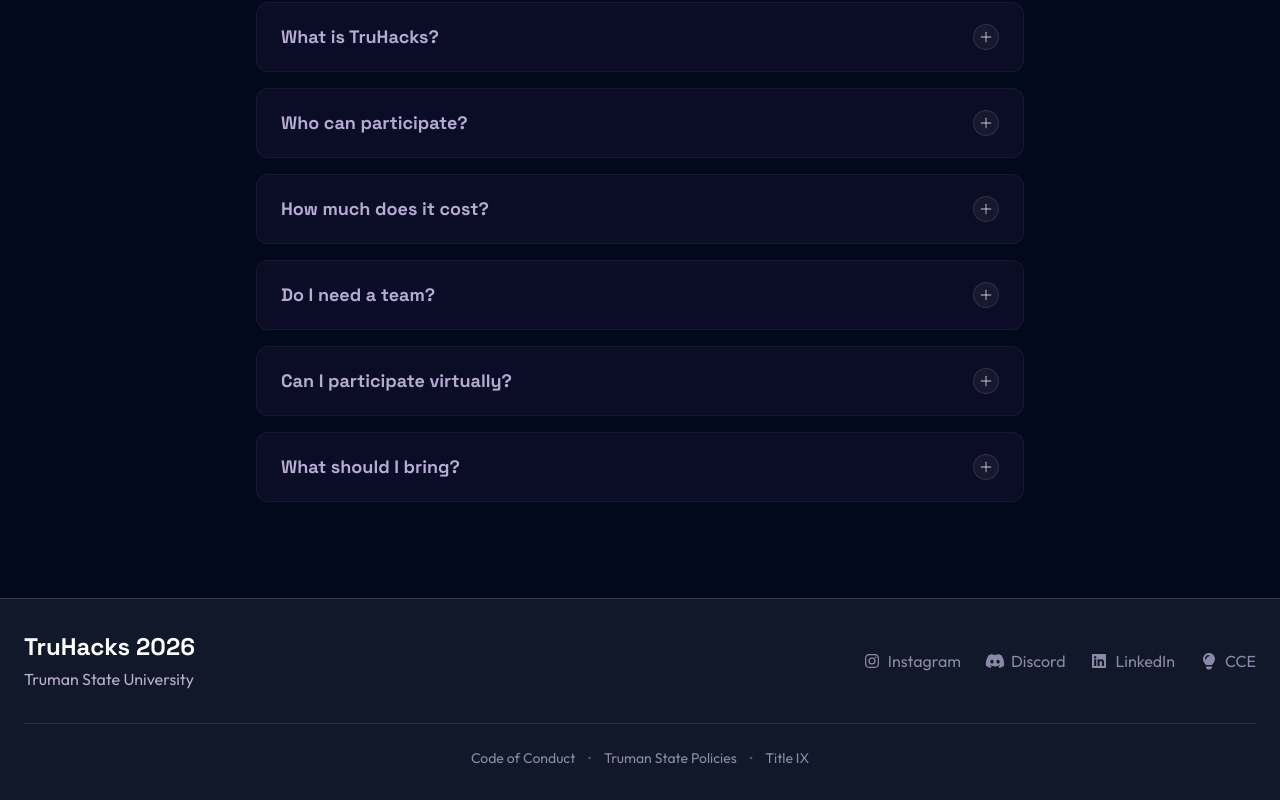
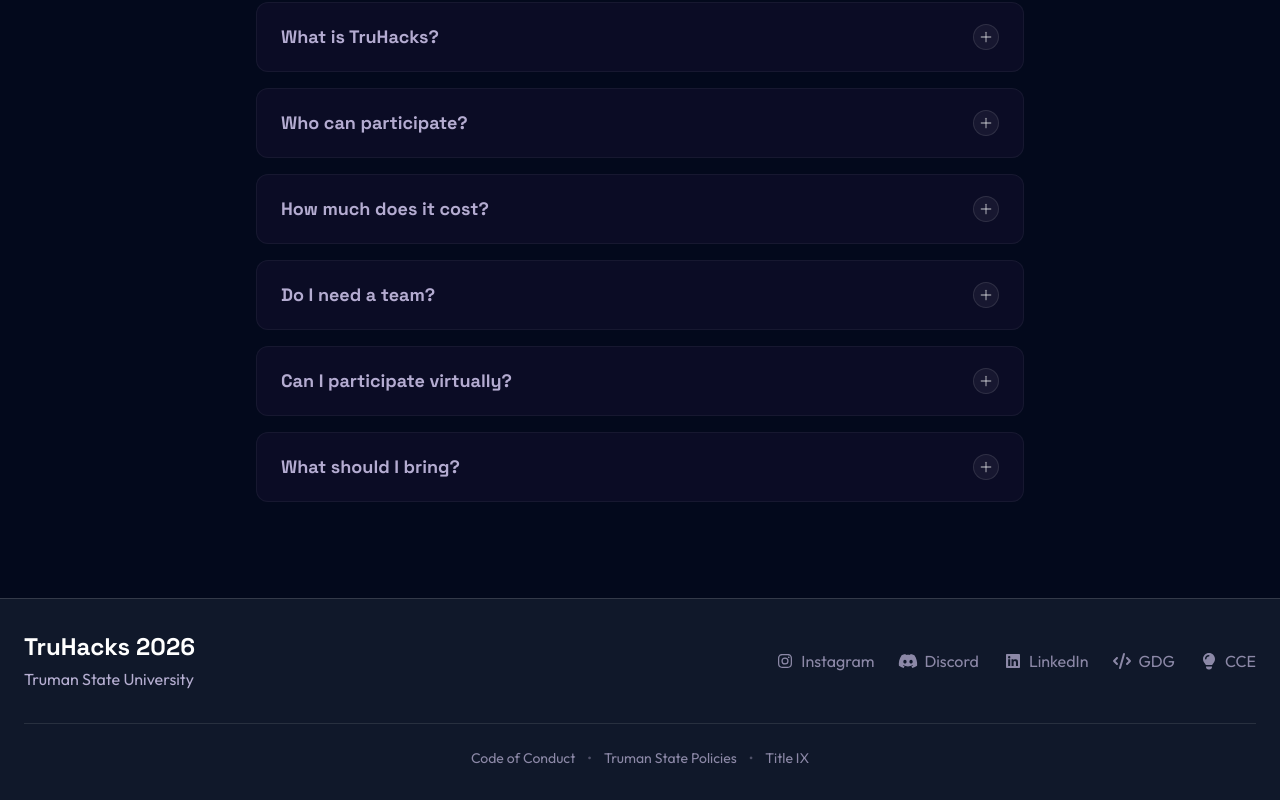
Before and after one commit to baohuy1303/truhacks2026, a React (Vite) app in the folder frontend/: page / in a window 1280 px wide. Shown: the part 4068-4868 px from the top of the page. Built offline with nearby package versions, Linux system fonts and the light colour scheme.

Commit message:
new links

```diff
--- a/frontend/src/MainPage.jsx
+++ b/frontend/src/MainPage.jsx
@@ -767,7 +767,7 @@
 const faqs = [
     {
     question: "What is TruHacks?",
-    answer: "TruHacks is an annual 36-hour hackathon at Truman State University conducted by GDG & CCE. This event promotes innovation and entrepreneurship on campus. "
+    answer: "TruHacks is an annual 48-hour hackathon at Truman State University conducted by GDG & CCE. This event promotes innovation and entrepreneurship on campus. "
   },
   {
     question: "Who can participate?",
@@ -1160,7 +1160,7 @@
 
                         <div className="flex flex-wrap justify-center gap-4 sm:gap-6">
                             <a
-                                href="https://www.instagram.com/gdsc_tsu/"
+                                href="https://www.instagram.com/boeingxtruhacks/"
                                 target="_blank"
                                 rel="noopener noreferrer"
                                 className="text-arcade-100/60 hover:text-arcade-neon transition-colors flex items-center gap-1.5 text-sm sm:text-base"
@@ -1194,6 +1194,18 @@
                                     className="w-4 h-4"
                                 />{' '}
                                 LinkedIn
+                            </a>
+                            <a
+                                href="https://www.instagram.com/gdsc_tsu/"
+                                target="_blank"
+                                rel="noopener noreferrer"
+                                className="text-arcade-100/60 hover:text-arcade-neon transition-colors flex items-center gap-1.5 text-sm sm:text-base"
+                            >
+                                <FontAwesomeIcon
+                                    icon={faCode}
+                                    className="w-4 h-4"
+                                />{' '}
+                                GDG
                             </a>
                             <a
                                 href="https://www.instagram.com/ccetruman/"
```
